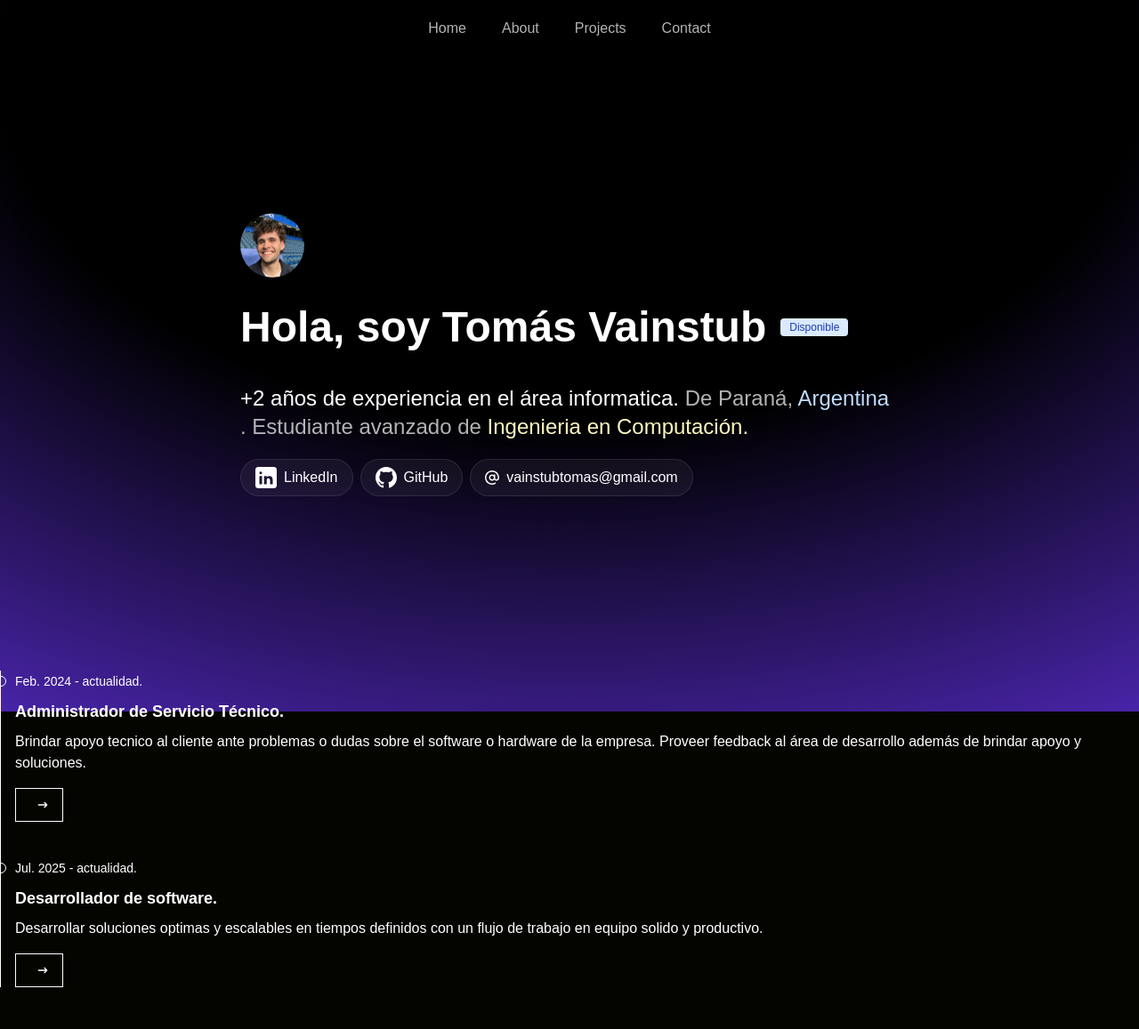
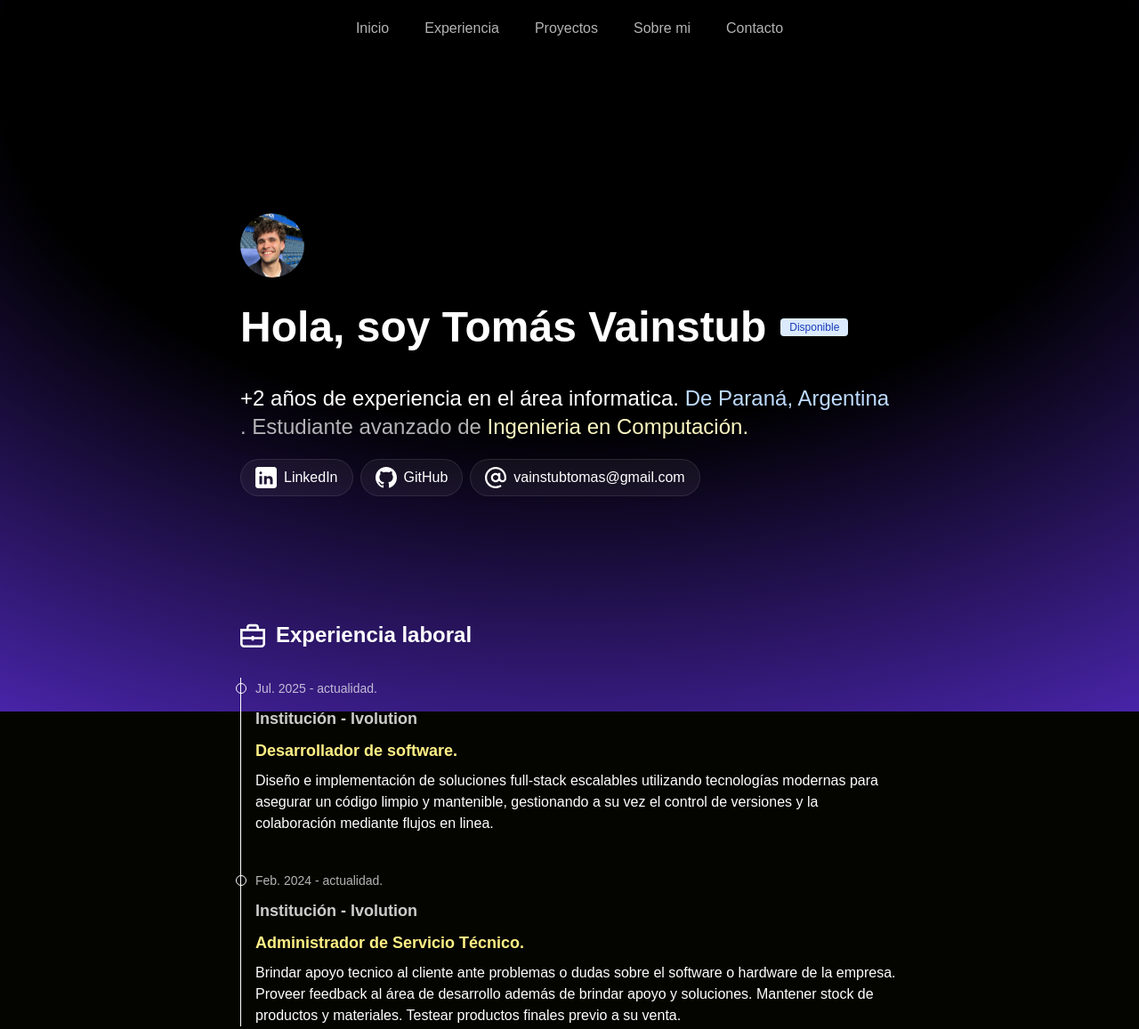
Before and after one commit to VainstubTomas/vainstubTom-s_portfolio, an Astro site: page / in a window 1280 px wide. Shown: the whole page at 89% size. Built offline with nearby package versions, Linux system fonts and the light colour scheme; Astro itself is replaced by a stand-in of ours.

Commit message:
feature: bloque de experiencia finalizado

```diff
--- /dev/null
+++ b/src/components/Container.astro
@@ -0,0 +1,7 @@
+---
+const {class:className, id} = Astro.props
+---
+
+<section id={id} class={`w-full lg:w-[740px] mx-auto ${className || ''}`}>
+    <slot/>
+</section>
--- a/src/components/Experience.astro
+++ b/src/components/Experience.astro
@@ -3,15 +3,17 @@ import ExperienceItem from "./ExperienceItem.astro"
 
 const XP = [
     {
-        date: "Feb. 2024 - actualidad.",
-        title:"Administrador de Servicio Técnico.",
-        description:"Brindar apoyo tecnico al cliente ante problemas o dudas sobre el software o hardware de la empresa. Proveer feedback al área de desarrollo además de brindar apoyo y soluciones.",
+       date: "Jul. 2025 - actualidad.",
+       company: "Institución - Ivolution",
+        title:"Desarrollador de software.",
+        description:"Diseño e implementación de soluciones full-stack escalables utilizando tecnologías modernas para asegurar un código limpio y mantenible, gestionando a su vez el control de versiones y la colaboración mediante flujos en linea.",
     },
     {
-       date: "Jul. 2025 - actualidad.",
-        title:"Desarrollador de software.",
-        description:"Desarrollar soluciones optimas y escalables en tiempos definidos con un flujo de trabajo en equipo solido y productivo.",
-    }
+        date: "Feb. 2024 - actualidad.",
+        company: "Institución - Ivolution",
+        title:"Administrador de Servicio Técnico.",
+        description:"Brindar apoyo tecnico al cliente ante problemas o dudas sobre el software o hardware de la empresa. Proveer feedback al área de desarrollo además de brindar apoyo y soluciones. Mantener stock de productos y materiales. Testear productos finales previo a su venta.",
+    },
 ]
 ---
 
--- a/src/components/ExperienceItem.astro
+++ b/src/components/ExperienceItem.astro
@@ -4,16 +4,18 @@ export interface Props{
     description: string
     link?: string
     date: string
+    company: string
 }
 
-const {title, description, link, date} = Astro.props
+const {title, description, link, date, company} = Astro.props
 ---
 
 <div class="absolute w-3 h-3 bg-neutral-quaternary rounded-full mt-1.5 -start-1.5 border border-buffer"></div>
-<time class="text-sm font-normal leading-none text-body">{date}</time>
-<h3 class="text-lg font-semibold text-heading my-2">{title}</h3>
+<time class="text-sm font-normal leading-none text-body opacity-70">{date}</time>
+<h3 class="text-lg font-semibold text-heading my-2 opacity-80">{company}</h3>
+<h2 class="text-lg font-semibold text-heading my-2 text-yellow-200">{title}</h2>
 <p class="mb-4 text-base font-normal text-body">{description}</p>
-<a href="#" class="inline-flex items-center text-body bg-neutral-secondary-medium box-border border border-default-medium hover:bg-neutral-tertiary-medium hover:text-heading focus:ring-4 focus:ring-neutral-tertiary shadow-xs font-medium leading-5 rounded-base text-sm px-4 py-2.5 focus:outline-none">
-            {link}
+<!-- <a href="#" class="inline-flex items-center text-body bg-neutral-secondary-medium box-border border border-default-medium hover:bg-neutral-tertiary-medium hover:text-heading focus:ring-4 focus:ring-neutral-tertiary shadow-xs font-medium leading-5 rounded-base text-sm px-4 py-2.5 focus:outline-none">
+            {link} Saber más
             <svg class="w-4 h-4 ms-1.5 -me-0.5" aria-hidden="true" xmlns="http://www.w3.org/2000/svg" width="24" height="24" fill="none" viewBox="0 0 24 24"><path stroke="currentColor" stroke-linecap="round" stroke-linejoin="round" stroke-width="2" d="M19 12H5m14 0-4 4m4-4-4-4"/></svg>
-</a>
+</a> -->
--- a/src/components/Header.astro
+++ b/src/components/Header.astro
@@ -1,8 +1,9 @@
 <header class="flex justify-center items-center py-5 w-[1120px] mx-auto">
     <nav class="flex flex-row gap-x-10 opacity-70">
-        <a href="/">Home</a>
-        <a href="/about">About</a>
-        <a href="/projects">Projects</a>
-        <a href="/contact">Contact</a>
+        <a href="#inicio">Inicio</a>
+        <a href="#experiencia">Experiencia</a>
+        <a href="#proyectos">Proyectos</a>
+        <a href="#sobre-mi">Sobre mi</a>
+        <a href="#contacto">Contacto</a>
     </nav>
 </header>
--- a/src/components/icons/Mail.astro
+++ b/src/components/icons/Mail.astro
@@ -1 +1 @@
-<svg data-testid="geist-icon" height="16" stroke-linejoin="round" viewBox="0 0 16 16" width="16" style="color: currentcolor;"><path fill-rule="evenodd" clip-rule="evenodd" d="M8 0C3.57757 0 0 3.61682 0 8.03093C0 12.411 3.54999 16 7.9384 16C9.42621 16 10.8841 15.5819 12.1457 14.7934L12.3975 14.636L11.6025 13.364L11.3507 13.5214C10.3275 14.1609 9.14508 14.5 7.9384 14.5C4.38672 14.5 1.5 11.5909 1.5 8.03093C1.5 4.43692 4.4143 1.5 8 1.5C11.5899 1.5 14.5 4.41015 14.5 8V8.60714C14.5 9.3764 13.8764 10 13.1071 10C12.2195 10 11.5 9.28046 11.5 8.39286V8V4.5H10V5.12734C9.43308 4.73191 8.74362 4.5 8 4.5C6.067 4.5 4.5 6.067 4.5 8C4.5 9.933 6.067 11.5 8 11.5C9.05713 11.5 10.0048 11.0313 10.6466 10.2904C11.2148 11.0262 12.1056 11.5 13.1071 11.5C14.7048 11.5 16 10.2048 16 8.60714V8C16 3.58172 12.4183 0 8 0ZM10 8C10 6.89543 9.10457 6 8 6C6.89543 6 6 6.89543 6 8C6 9.10457 6.89543 10 8 10C9.10457 10 10 9.10457 10 8Z" fill="currentColor"></path></svg>
+<svg class={Astro.props.class} data-testid="geist-icon" height="16" stroke-linejoin="round" viewBox="0 0 16 16" width="16" style="color: currentcolor;"><path fill-rule="evenodd" clip-rule="evenodd" d="M8 0C3.57757 0 0 3.61682 0 8.03093C0 12.411 3.54999 16 7.9384 16C9.42621 16 10.8841 15.5819 12.1457 14.7934L12.3975 14.636L11.6025 13.364L11.3507 13.5214C10.3275 14.1609 9.14508 14.5 7.9384 14.5C4.38672 14.5 1.5 11.5909 1.5 8.03093C1.5 4.43692 4.4143 1.5 8 1.5C11.5899 1.5 14.5 4.41015 14.5 8V8.60714C14.5 9.3764 13.8764 10 13.1071 10C12.2195 10 11.5 9.28046 11.5 8.39286V8V4.5H10V5.12734C9.43308 4.73191 8.74362 4.5 8 4.5C6.067 4.5 4.5 6.067 4.5 8C4.5 9.933 6.067 11.5 8 11.5C9.05713 11.5 10.0048 11.0313 10.6466 10.2904C11.2148 11.0262 12.1056 11.5 13.1071 11.5C14.7048 11.5 16 10.2048 16 8.60714V8C16 3.58172 12.4183 0 8 0ZM10 8C10 6.89543 9.10457 6 8 6C6.89543 6 6 6.89543 6 8C6 9.10457 6.89543 10 8 10C9.10457 10 10 9.10457 10 8Z" fill="currentColor"></path></svg>
--- /dev/null
+++ b/src/components/icons/Suitcase.astro
@@ -0,0 +1 @@
+<svg data-testid="geist-icon" stroke-linejoin="round" viewBox="0 0 16 16" style="color: currentcolor;" {...Astro.props}><path fill-rule="evenodd" clip-rule="evenodd" d="M6 2.5H10C10.2761 2.5 10.5 2.72386 10.5 3V4H5.5V3C5.5 2.72386 5.72386 2.5 6 2.5ZM4 4V3C4 1.89543 4.89543 1 6 1H10C11.1046 1 12 1.89543 12 3V4H14.5H16V5.5V13.5C16 14.8807 14.8807 16 13.5 16H2.5C1.11929 16 0 14.8807 0 13.5V5.5V4H1.5H4ZM12 5.5H10.5H5.5H4H1.5V9.25H7.25V8.5H8.75V9.25L14.5 9.25V5.5H12ZM8.75 10.75L14.5 10.75V13.5C14.5 14.0523 14.0523 14.5 13.5 14.5H2.5C1.94772 14.5 1.5 14.0523 1.5 13.5V10.75H7.25V11.5H8.75V10.75Z" fill="currentColor"></path></svg>
--- a/src/layouts/Layout.astro
+++ b/src/layouts/Layout.astro
@@ -23,11 +23,10 @@ import Experience from '../components/Experience.astro';
 		<title>Portfolio - Vainstub Tomás</title>
 	</head>
 	<body>
-		<div class="absolute top-0 right-0 -z-10 h-full w-full [background:radial-gradient(125%_125%_at_50%_10%,#000_40%,#63e_100%)]"></div>
+		<div class="fixed top-0 left-0 -z-10 min-h-full w-full [background:radial-gradient(125%_125%_at_50%_10%,#000_40%,#63e_100%)]"></div>
 		<div class="relative z-10">
 			<Header/>
 			<slot />
-			<Experience/>
 		</div>
 	</body>
 </html>
@@ -39,6 +38,7 @@ import Experience from '../components/Experience.astro';
 
 	html{
 		font-family: 'Onest Variable', sans-serif;
+		scroll-behavior: smooth;
 	}
 
 	body {
@@ -48,4 +48,10 @@ import Experience from '../components/Experience.astro';
 		flex-direction: column;
 		min-height: 100vh;
 	}
+
+	@media (prefers-reduced-motion: reduce){
+		html{
+			scroll-behavior: auto;
+		}
+	}
 </style>
--- a/src/pages/index.astro
+++ b/src/pages/index.astro
@@ -2,9 +2,12 @@
 import Layout from '../layouts/Layout.astro';
 import Badge from '../components/Badge.astro';
 import SocialPill from '../components/SocialPill.astro'
+import Experience from '../components/Experience.astro';
+import Container from '../components/Container.astro'
 import Linkedin from '../components/icons/Linkedin.astro';
 import GitHub from '../components/icons/GitHub.astro';
 import Mail from '../components/icons/Mail.astro';
+import Suitcase from '../components/icons/Suitcase.astro';
 
 // Welcome to Astro! Wondering what to do next? Check out the Astro documentation at https://docs.astro.build
 // Don't want to use any of this? Delete everything in this file, the `assets`, `components`, and `layouts` directories, and start fresh.
@@ -16,14 +19,14 @@ import Mail from '../components/icons/Mail.astro';
 	description="Interesado en el aprendizaje continuo y el desarrollo de soluciones de software optimas">
 	<main>
 
-		<section class="w-full lg:w-[740px] mx-auto py-44">
+		<Container class="py-44 pb-30" id="inicio">
 			<img class="rounded-full w-18 h-18 mb-8" src="/profile.jpeg" alt="vainstubPhoto">
 			<h1 class="text-white text-5xl font-bold flex flex-row gap-x-4 pb-10">Hola, soy Tomás Vainstub<a
 					href="https://www.linkedin.com/in/vainstubtomas/"
 					target="_blank"
 					class="flex justify-center items-center"
 				><Badge>Disponible</Badge></a></h1>
-			<h2 class="text-2xl text-wrap"><span>+2 años de experiencia en el área informatica. </span><span class="opacity-70">De Paraná,</span><span class="text-blue-200"> Argentina</span> <span class="opacity-70">. Estudiante avanzado de </span><span class="text-yellow-100">Ingenieria en Computación.</span></h2>
+			<h2 class="text-2xl text-wrap"><span>+2 años de experiencia en el área informatica. </span><span class="text-blue-200">De Paraná, Argentina</span> <span class="opacity-70">. Estudiante avanzado de </span><span class="text-yellow-100">Ingenieria en Computación.</span></h2>
 
 			<nav class="flex gap-x-2 py-5">
 				<SocialPill href="https://www.linkedin.com/in/vainstubtomas/">
@@ -39,7 +42,15 @@ import Mail from '../components/icons/Mail.astro';
 					vainstubtomas@gmail.com
 				</SocialPill>
 			</nav>
-		</section>
+		</Container>
+
+		<Container id="experiencia">
+			<h2 class="text-2xl font-semibold mb-8 flex items-center gap-3">
+				<Suitcase class="size-7"/>
+				Experiencia laboral
+			</h2>
+			<Experience />
+		</Container>
 
 	</main>
 </Layout>
```
